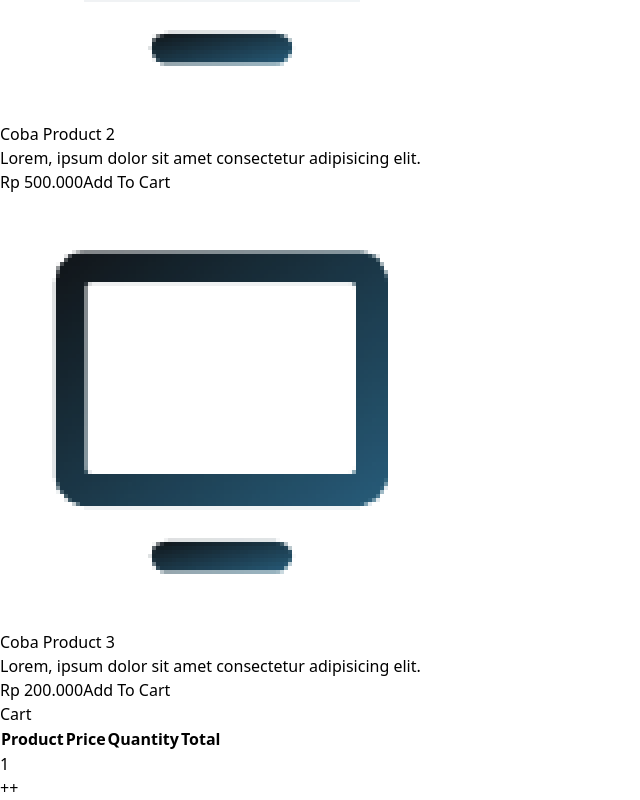
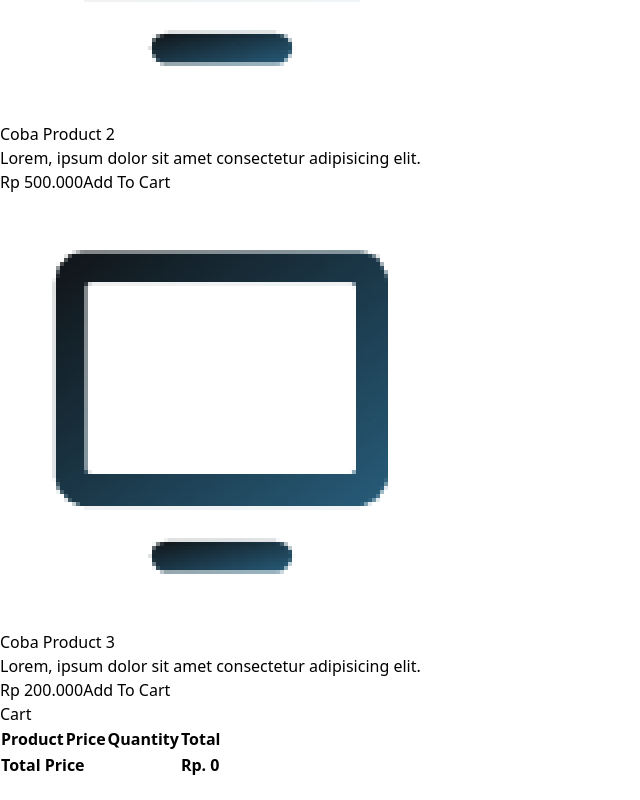
Before and after one commit to adeard/atomic-react, a React (Vite) app: page /products in a window 1280 px wide. Shown: the part 870-1670 px from the top of the page, without its empty margins (0-640 px from the left). After the commit the page ends 1648 px from the top, so only its background shows below. Built offline with nearby package versions, Linux system fonts and the light colour scheme.

Commit message:
finalize tutorial 14

```diff
--- a/src/pages/products.jsx
+++ b/src/pages/products.jsx
@@ -1,4 +1,4 @@
-import React, { useState } from 'react'
+import React, { useEffect, useState } from 'react'
 import CardProduct from '../components/Fragments/CardProduct'
 import Button from '../components/Elements/Button/Index';
 import Counter from '../components/Fragments/Counter';
@@ -33,6 +33,23 @@ const email = localStorage.getItem('email')
 const ProductsPage = () => {
 
     const [cart, setCart] = useState([])
+    const [totalPrice, setTotalPrice] = useState(0)
+
+    useEffect(() => {
+        setCart(JSON.parse(localStorage.getItem("cart")) || [])
+    }, []);
+
+    useEffect(() => {
+        if (cart.length > 0) {
+            const sum = cart.reduce((acc, item) => {
+                const product = products.find((product) => product.id === item.id)
+                return acc + product.price * item.qty
+            }, 0)
+            setTotalPrice(sum)
+            localStorage.setItem("cart", JSON.stringify(cart))
+        }
+    }, [cart])
+
     const handleLogout = () => {
         localStorage.removeItem('email')
         localStorage.removeItem('password')
@@ -100,13 +117,26 @@ const ProductsPage = () => {
                                 </tr>
                             );
                         })}
+                        <tr>
+                            <td colSpan={3}>
+                                <b>Total Price</b>
+                            </td>
+                            <td>
+                                <b>
+                                    Rp. {(totalPrice).toLocaleString("id-ID", {
+                                        styles : "currency",
+                                        currency : "IDR",
+                                    })}
+                                </b>
+                            </td>
+                        </tr>
                     </tbody>
                 </table>
             </div>
         </div>
-        <div className='flex w-100 justify-center'>
+        {/* <div className='flex w-100 justify-center'>
             <Counter></Counter>
-        </div>
+        </div> */}
     </>
   )
 }
```
